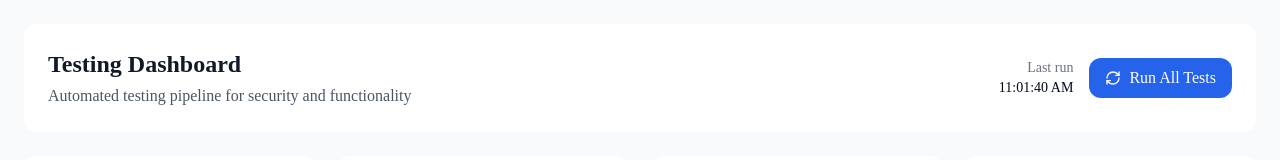
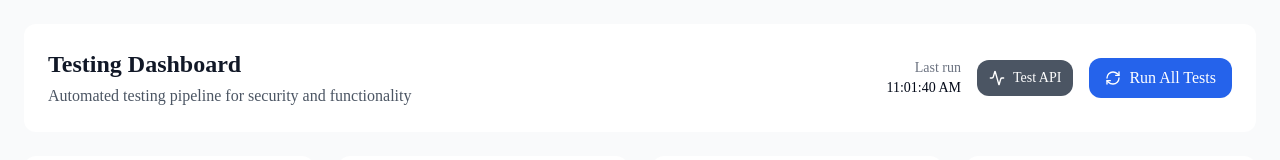
Before and after one commit to yummyyyy123/promptLibrary, a Next.js app: page /test in a window 1280 px wide. Shown: the top 160 px of the page. Built offline with nearby package versions, Linux system fonts and the light colour scheme; no server answers.

Commit message:
Fix run all tests button with better error handling and debugging

```diff
--- a/src/components/TestDashboard.tsx
+++ b/src/components/TestDashboard.tsx
@@ -31,9 +31,26 @@ export default function TestDashboard() {
   const runTests = async (testType: 'all' | 'smoke' | 'security' | 'pipeline' = 'all') => {
     setLoading(true)
     try {
+      console.log(`🧪 Running ${testType} tests...`)
       const endpoint = testType === 'all' ? '/api/test/pipeline' : `/api/test/${testType}`
-      const response = await fetch(endpoint)
+      console.log(`📍 Endpoint: ${endpoint}`)
+
+      const response = await fetch(endpoint, {
+        method: 'GET',
+        headers: {
+          'Content-Type': 'application/json',
+          'Cache-Control': 'no-cache'
+        }
+      })
+
+      console.log(`📊 Response status: ${response.status}`)
+
+      if (!response.ok) {
+        throw new Error(`HTTP error! status: ${response.status}`)
+      }
+
       const data = await response.json()
+      console.log(`📋 Response data:`, data)
 
       if (testType === 'all') {
         setResults(data.results)
@@ -60,10 +77,38 @@ export default function TestDashboard() {
       }
 
       setLastRun(new Date().toLocaleTimeString())
+      console.log(`✅ Tests completed successfully`)
     } catch (error) {
-      console.error('Test error:', error)
+      console.error('❌ Test error:', error)
+
+      // Show user-friendly error
+      if (error instanceof Error) {
+        alert(`Test failed: ${error.message}`)
+      } else {
+        alert('Test failed: Unknown error occurred')
+      }
     } finally {
       setLoading(false)
+    }
+  }
+
+  // Simple test function to verify API is working
+  const testAPI = async () => {
+    try {
+      console.log('🔍 Testing API connectivity...')
+      const response = await fetch('/api/test/smoke')
+      console.log('📊 Smoke test response:', response.status)
+
+      if (response.ok) {
+        const data = await response.json()
+        console.log('📋 Smoke test data:', data)
+        alert('API is working! Check console for details.')
+      } else {
+        alert(`API error: ${response.status}`)
+      }
+    } catch (error) {
+      console.error('❌ API test error:', error)
+      alert('API test failed. Check console for details.')
     }
   }
 
@@ -138,7 +183,15 @@ export default function TestDashboard() {
                 <p className="text-sm font-medium">{lastRun || 'Never'}</p>
               </div>
               <button
-                onClick={() => runTests('pipeline')}
+                onClick={testAPI}
+                disabled={loading}
+                className="flex items-center gap-2 px-3 py-2 bg-gray-600 hover:bg-gray-700 text-white rounded-lg transition-colors disabled:opacity-50 text-sm"
+              >
+                <Activity className="w-4 h-4" />
+                Test API
+              </button>
+              <button
+                onClick={() => runTests('all')}
                 disabled={loading}
                 className="flex items-center gap-2 px-4 py-2 bg-blue-600 hover:bg-blue-700 text-white rounded-lg transition-colors disabled:opacity-50"
               >
```
